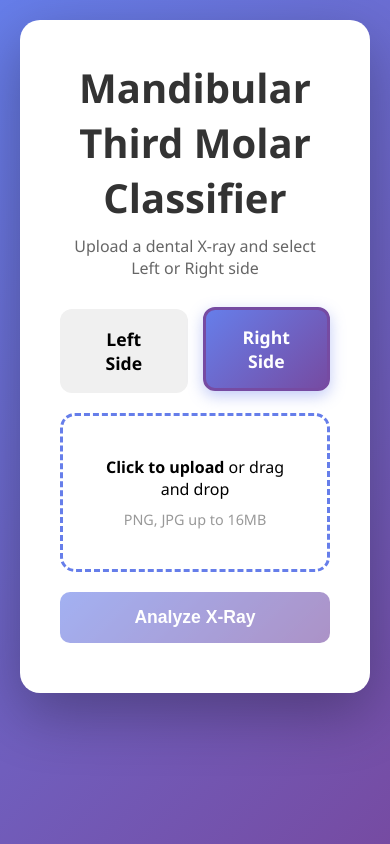
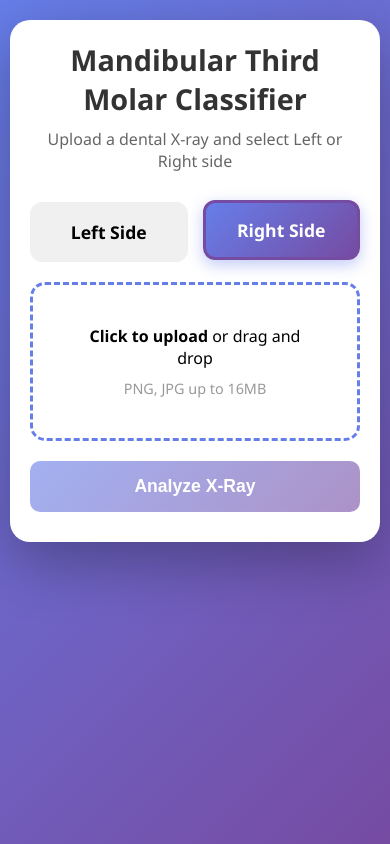
Before and after one commit to syazze/vgg16-image-classifier, a Flask app: page / in a window 390 px wide. Run offline with Flask 3, Linux system fonts and the light colour scheme; parts of the project's set-up code (start-up, migrations or seed data) failed here and were passed over.

Commit message:
Fix mobile scrolling issue

```diff
--- a/templates/index.html
+++ b/templates/index.html
@@ -14,6 +14,7 @@
             align-items: flex-start;
             justify-content: center;
             padding: 20px;
+            overflow-x: hidden;
             overflow-y: auto;
         }
         .container {
@@ -23,6 +24,7 @@
             max-width: 700px;
             width: 100%;
             box-shadow: 0 20px 60px rgba(0, 0, 0, 0.3);
+            margin: 0 auto;
         }
         h1 { color: #333; text-align: center; margin-bottom: 10px; font-size: 2.5em; }
         .subtitle { text-align: center; color: #666; margin-bottom: 30px; }
@@ -206,6 +208,18 @@
                 transform: translateY(0);
             }
         }
+        @media (max-width: 768px) {
+    .container {
+        padding: 20px;
+        margin: 10px auto;
+    }
+    h1 {
+        font-size: 1.8em;
+    }
+    body {
+        padding: 10px;
+    }
+}
     </style>
 </head>
 <body>
```
